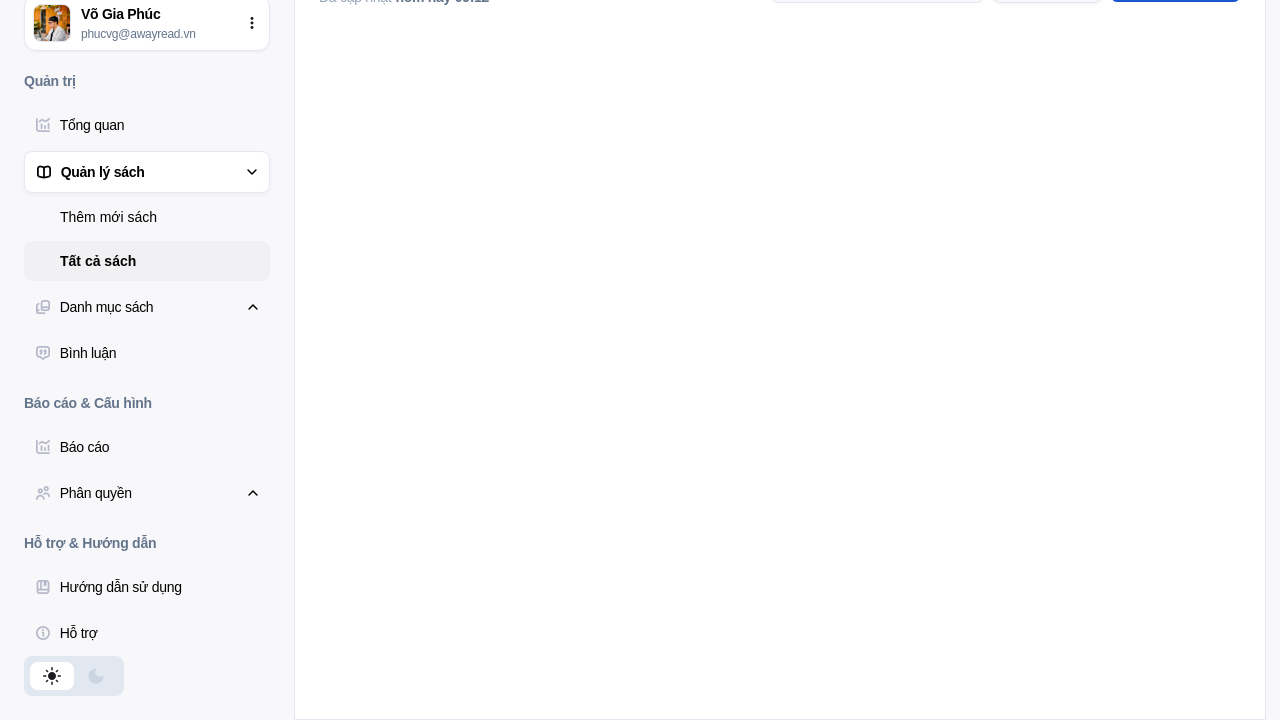
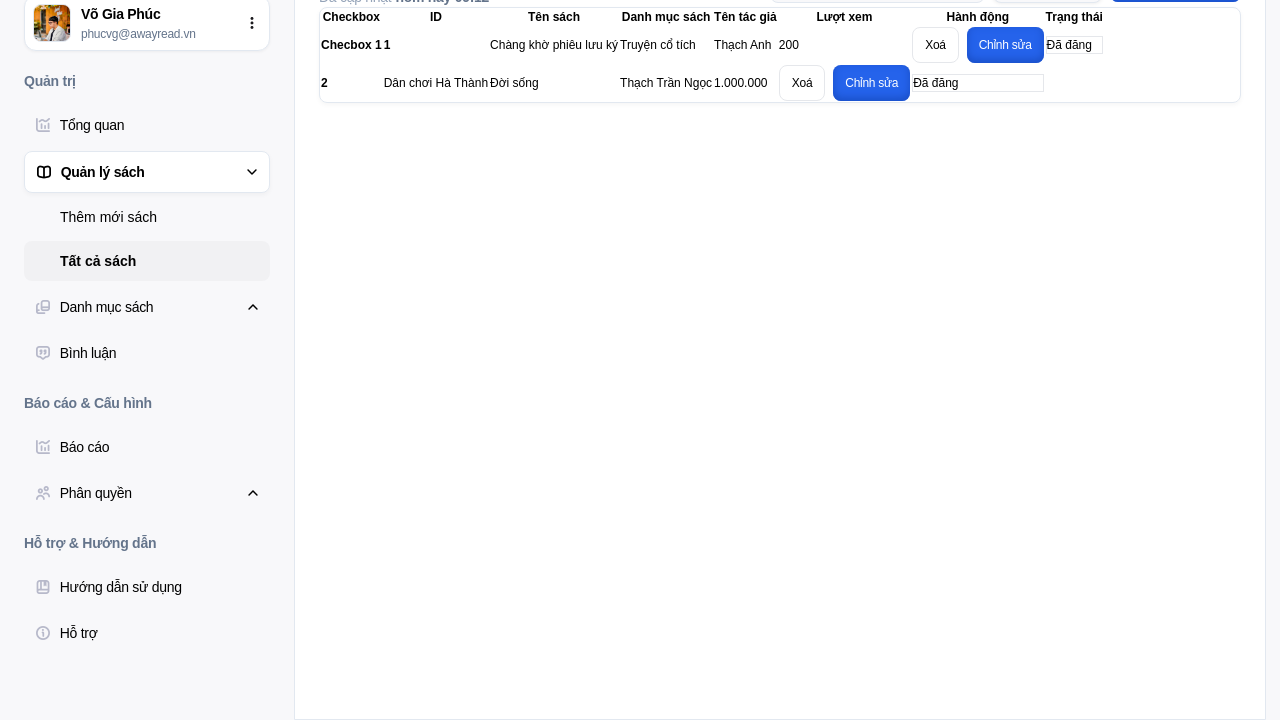
Before and after one commit to vgiaphuc1003/ebookTailwind, a website: page src/components/Dashboard/Dashboard.html in a window 1280 px wide. Shown: the part 80-800 px from the top of the page. Drawn offline with nearby package versions, Linux system fonts and the light colour scheme.

Commit message:
Update Dashboard.html

```diff
--- a/src/components/Dashboard/Dashboard.html
+++ b/src/components/Dashboard/Dashboard.html
@@ -68,11 +68,7 @@
                   width="18"
                   height="18"
                 >
-                                    <rect
-                                        width="18"
-                                        height="18"
-                                        fill="#D9D9D9"
-                                    />
+                  <rect width="18" height="18" fill="#D9D9D9" />
                 </mask>
                 <g mask="url(#mask0_9_609)">
                   <path
@@ -86,13 +82,13 @@
             <!-- Sub Menu -->
             <div
               id="accountDetails"
-                            class="absolute left-[24px] top-[140px] z-30 transition duration-300"
+              class="absolute z-30 transition duration-300"
             >
               <div
-                                class="w-[246px] divide-y-0 rounded-md border border-slate-200 bg-white shadow-user-general"
+                class="w-[200px] rounded-md border border-slate-200 bg-white shadow-user-general"
               >
                 <button
-                                    class="group flex w-full items-center gap-x-[10px] divide-y-2 px-3 py-[10px] -tracking-tight duration-300 hover:bg-[#F1F1F3] hover:px-6 hover:font-bold"
+                  class="group flex w-full items-center gap-x-[10px] px-3 py-[10px] -tracking-tight duration-300 hover:bg-[#F1F1F3] hover:px-6 hover:font-bold"
                 >
                   Cài đặt tài khoản
                 </button>
@@ -115,9 +111,7 @@
           <nav class="mt-5 space-y-5">
             <!-- Dashboard -->
             <div class="space-y-[14px]">
-                            <span class="font-bold text-slate-500"
-                                >Quản trị</span
-                            >
+              <span class="font-bold text-slate-500">Quản trị</span>
               <ul class="space-y-1.5">
                 <!-- Overview -->
                 <li>
@@ -140,9 +134,7 @@
                   <button
                     class="flex w-full items-center justify-between gap-x-[10px] rounded-md border border-slate-200 bg-white px-3 py-[10px] font-semibold -tracking-tight shadow-sidebar"
                   >
-                                        <div
-                                            class="flex items-center gap-x-[10px]"
-                                        >
+                    <div class="flex items-center gap-x-[10px]">
                       <span>
                         <i
                           class="fi fi-br-book-alt before:flex before:items-center"
@@ -194,9 +186,7 @@
                   <button
                     class="group flex w-full items-center justify-between gap-x-[10px] rounded-md px-3 py-[10px] -tracking-tight duration-300 hover:bg-[#F1F1F3]"
                   >
-                                        <div
-                                            class="flex items-center gap-x-[10px]"
-                                        >
+                    <div class="flex items-center gap-x-[10px]">
                       <span>
                         <i
                           class="fi fi-br-book-copy text-[#B7B9CA] duration-300 before:flex before:items-center group-hover:text-black"
@@ -248,9 +238,7 @@
                   <button
                     class="group flex w-full items-center justify-between gap-x-[10px] rounded-md px-3 py-[10px] -tracking-tight duration-300 hover:bg-[#F1F1F3]"
                   >
-                                        <div
-                                            class="flex items-center gap-x-[10px]"
-                                        >
+                    <div class="flex items-center gap-x-[10px]">
                       <span>
                         <i
                           class="fi fi-br-message-quote text-[#B7B9CA] duration-300 before:flex before:items-center group-hover:text-black"
@@ -265,9 +253,7 @@
 
             <!-- Report & Config -->
             <div class="space-y-[14px]">
-                            <span class="font-bold text-slate-500"
-                                >Báo cáo & Cấu hình</span
-                            >
+              <span class="font-bold text-slate-500">Báo cáo & Cấu hình</span>
               <ul class="space-y-1.5">
                 <!-- Reports -->
                 <li>
@@ -288,9 +274,7 @@
                   <button
                     class="group flex w-full items-center justify-between gap-x-[10px] rounded-md px-3 py-[10px] -tracking-tight duration-300 hover:bg-[#F1F1F3]"
                   >
-                                        <div
-                                            class="flex items-center gap-x-[10px]"
-                                        >
+                    <div class="flex items-center gap-x-[10px]">
                       <span>
                         <i
                           class="fi fi-br-users text-[#B7B9CA] duration-300 before:flex before:items-center group-hover:text-black"
@@ -350,9 +334,7 @@
 
             <!-- Support & User Manual -->
             <div class="space-y-[14px]">
-                            <span class="font-bold text-slate-500"
-                                >Hỗ trợ & Hướng dẫn</span
-                            >
+              <span class="font-bold text-slate-500">Hỗ trợ & Hướng dẫn</span>
               <ul class="space-y-1.5">
                 <!-- Support -->
                 <li>
@@ -387,7 +369,7 @@
         </div>
 
         <!-- Toogle Change Light/Dark Mode -->
-                <div class="flex flex-col">
+        <div class="mt-40 hidden flex-col lg:flex">
           <div
             class="shadow-toggle flex w-fit items-center rounded-md border border-slate-200 bg-slate-200 p-[5px]"
           >
@@ -409,11 +391,7 @@
                   width="20"
                   height="20"
                 >
-                                    <rect
-                                        width="20"
-                                        height="20"
-                                        fill="#D9D9D9"
-                                    />
+                  <rect width="20" height="20" fill="#D9D9D9" />
                 </mask>
                 <g mask="url(#mask0_9_1247)">
                   <path
@@ -444,11 +422,7 @@
                   width="20"
                   height="20"
                 >
-                                    <rect
-                                        width="20"
-                                        height="20"
-                                        fill="#D9D9D9"
-                                    />
+                  <rect width="20" height="20" fill="#D9D9D9" />
                 </mask>
                 <g mask="url(#mask0_9_1259)">
                   <path
@@ -463,27 +437,17 @@
       </aside>
     </div>
 
-        <main
-            class="fixed inset-0 mr-[14px] mt-[14px] bg-primary lg:ml-sidebar"
-        >
-            <div
-                class="h-full rounded-t-lg border border-slate-200 bg-white p-6"
-            >
+    <main class="fixed inset-0 mr-[14px] mt-[14px] bg-primary lg:ml-sidebar">
+      <div class="h-full rounded-t-lg border border-slate-200 bg-white p-6">
         <!-- Header -->
-                <div class="flex justify-between">
+        <div class="mb-10 flex justify-between">
           <div>
-                        <h1 class="text-xl font-semibold -tracking-title">
-                            Tất cả sách
-                        </h1>
+            <h1 class="text-xl font-semibold -tracking-title">Tất cả sách</h1>
             <div class="flex items-center gap-x-1 text-sm">
-                            <p
-                                class="font-[400] -tracking-tight text-slate-400"
-                            >
+              <p class="font-[400] -tracking-tight text-slate-400">
                 Đã cập nhật
               </p>
-                            <p
-                                class="font-semibold -tracking-tight text-slate-500"
-                            >
+              <p class="font-semibold -tracking-tight text-slate-500">
                 hôm nay <span>09:12</span>
               </p>
             </div>
@@ -541,11 +505,7 @@
                     width="20"
                     height="20"
                   >
-                                        <rect
-                                            width="20"
-                                            height="20"
-                                            fill="#D9D9D9"
-                                        />
+                    <rect width="20" height="20" fill="#D9D9D9" />
                   </mask>
                   <g mask="url(#mask0_9_1124)">
                     <path
@@ -577,11 +537,7 @@
                     width="20"
                     height="20"
                   >
-                                        <rect
-                                            width="20"
-                                            height="20"
-                                            fill="#D9D9D9"
-                                        />
+                    <rect width="20" height="20" fill="#D9D9D9" />
                   </mask>
                   <g mask="url(#mask0_9_1160)">
                     <path
@@ -595,6 +551,192 @@
             </button>
           </div>
         </div>
+
+        <div class="flex flex-col">
+          <div class="-m-1.5 overflow-x-auto">
+            <div class="inline-block min-w-full p-1.5 align-middle">
+              <div
+                class="overflow-hidden rounded-md border border-slate-200 shadow-sidebar"
+              >
+                <table class="min-w-full">
+                  <thead class="bg-slate-50">
+                    <tr class="divide-x divide-slate-200">
+                      <th class="p-[10px] text-center text-xs lg:text-sm">
+                        Checkbox
+                      </th>
+
+                      <th class="p-[10px] text-center text-xs lg:text-sm">
+                        ID
+                      </th>
+
+                      <th
+                        class="p-[10px] text-start text-xs font-semibold lg:text-sm"
+                      >
+                        Tên sách
+                      </th>
+
+                      <th
+                        class="p-[10px] text-start text-xs font-semibold lg:text-sm"
+                      >
+                        Danh mục sách
+                      </th>
+
+                      <th
+                        class="p-[10px] text-start text-xs font-semibold lg:text-sm"
+                      >
+                        Tên tác giả
+                      </th>
+
+                      <th
+                        class="p-[10px] text-start text-xs font-semibold lg:text-sm"
+                      >
+                        Lượt xem
+                      </th>
+
+                      <th
+                        class="p-[10px] text-center text-xs font-semibold lg:text-sm"
+                      >
+                        Hành động
+                      </th>
+
+                      <th
+                        class="p-[10px] text-start text-xs font-semibold lg:text-sm"
+                      >
+                        Trạng thái
+                      </th>
+                    </tr>
+                  </thead>
+
+                  <tbody class="divide-x divide-y divide-slate-200">
+                    <!-- Book 1 -->
+                    <tr class="divide-x divide-slate-200">
+                      <td
+                        class="whitespace-nowrap p-[10px] text-center text-xs font-semibold lg:text-sm"
+                      >
+                        Checbox 1
+                      </td>
+
+                      <td
+                        class="whitespace-nowrap p-[10px] text-center text-xs font-semibold lg:text-sm"
+                      >
+                        1
+                      </td>
+
+                      <td
+                        class="whitespace-nowrap p-[10px] text-start text-xs lg:text-sm"
+                      >
+                        Chàng khờ phiêu lưu ký
+                      </td>
+
+                      <td
+                        class="whitespace-nowrap p-[10px] text-start text-xs lg:text-sm"
+                      >
+                        Truyện cổ tích
+                      </td>
+
+                      <td
+                        class="whitespace-nowrap p-[10px] text-start text-xs lg:text-sm"
+                      >
+                        Thạch Anh
+                      </td>
+
+                      <td
+                        class="whitespace-nowrap p-[10px] text-start text-xs lg:text-sm"
+                      >
+                        200
+                      </td>
+
+                      <td class="whitespace-nowrap p-[10px] text-xs lg:text-sm">
+                        <div class="items-cetner flex justify-center gap-x-2">
+                          <button
+                            class="flex items-center gap-x-[10px] rounded-md border border-[#FCA5A5] px-3 py-[9px] text-xs font-medium -tracking-tight text-pink-700 duration-300 hover:bg-pink-600 hover:text-white lg:text-sm"
+                          >
+                            Xoá
+                          </button>
+
+                          <button
+                            class="flex items-center gap-x-[10px] rounded-md bg-blue-600 px-3 py-[9px] text-xs font-medium -tracking-tight text-white shadow-btn-import duration-300 hover:bg-blue-500 hover:shadow-md lg:text-sm"
+                          >
+                            Chỉnh sửa
+                          </button>
+                        </div>
+                      </td>
+
+                      <td
+                        class="whitespace-nowrap p-[10px] text-start text-xs lg:text-sm"
+                      >
+                        <div
+                          class="rounded-xs border border-green-500 p-[8px] text-center text-green-500"
+                        >
+                          Đã đăng
+                        </div>
+                      </td>
+                    </tr>
+
+                    <!-- Book 2 -->
+                    <tr class="divide-x divide-slate-200">
+                      <td
+                        class="whitespace-nowrap p-[10px] text-center text-xs font-semibold lg:text-sm"
+                      >
+                        2
+                      </td>
+
+                      <td
+                        class="whitespace-nowrap p-[10px] text-start text-xs lg:text-sm"
+                      >
+                        Dân chơi Hà Thành
+                      </td>
+
+                      <td
+                        class="whitespace-nowrap p-[10px] text-start text-xs lg:text-sm"
+                      >
+                        Đời sống
+                      </td>
+
+                      <td
+                        class="whitespace-nowrap p-[10px] text-start text-xs lg:text-sm"
+                      >
+                        Thạch Trần Ngọc
+                      </td>
+
+                      <td
+                        class="whitespace-nowrap p-[10px] text-start text-xs lg:text-sm"
+                      >
+                        1.000.000
+                      </td>
+
+                      <td class="whitespace-nowrap p-[10px] text-xs lg:text-sm">
+                        <div class="items-cetner flex justify-center gap-x-2">
+                          <button
+                            class="flex items-center gap-x-[10px] rounded-md border border-[#FCA5A5] px-3 py-[9px] text-xs font-medium -tracking-tight text-pink-700 duration-300 hover:bg-pink-600 hover:text-white lg:text-sm"
+                          >
+                            Xoá
+                          </button>
+
+                          <button
+                            class="flex items-center gap-x-[10px] rounded-md bg-blue-600 px-3 py-[9px] text-xs font-medium -tracking-tight text-white shadow-btn-import duration-300 hover:bg-blue-500 hover:shadow-md lg:text-sm"
+                          >
+                            Chỉnh sửa
+                          </button>
+                        </div>
+                      </td>
+
+                      <td
+                        class="whitespace-nowrap p-[10px] text-start text-xs lg:text-sm"
+                      >
+                        <div
+                          class="rounded-xs border border-green-500 p-[8px] text-center text-green-500"
+                        >
+                          Đã đăng
+                        </div>
+                      </td>
+                    </tr>
+                  </tbody>
+                </table>
+              </div>
+            </div>
+          </div>
+        </div>
       </div>
     </main>
   </body>
```
Lines whose indentation alone changed are shown as unchanged.
